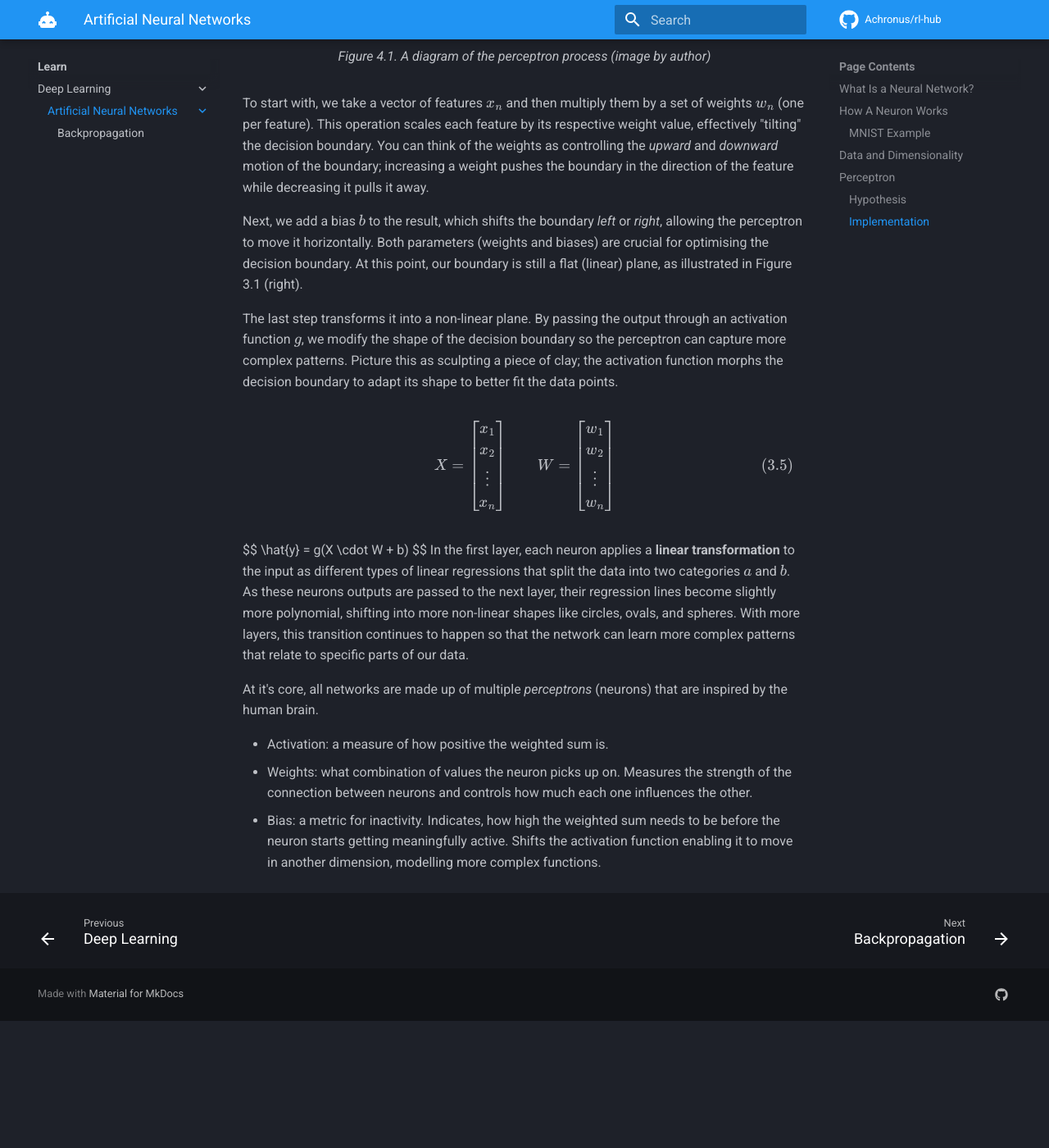
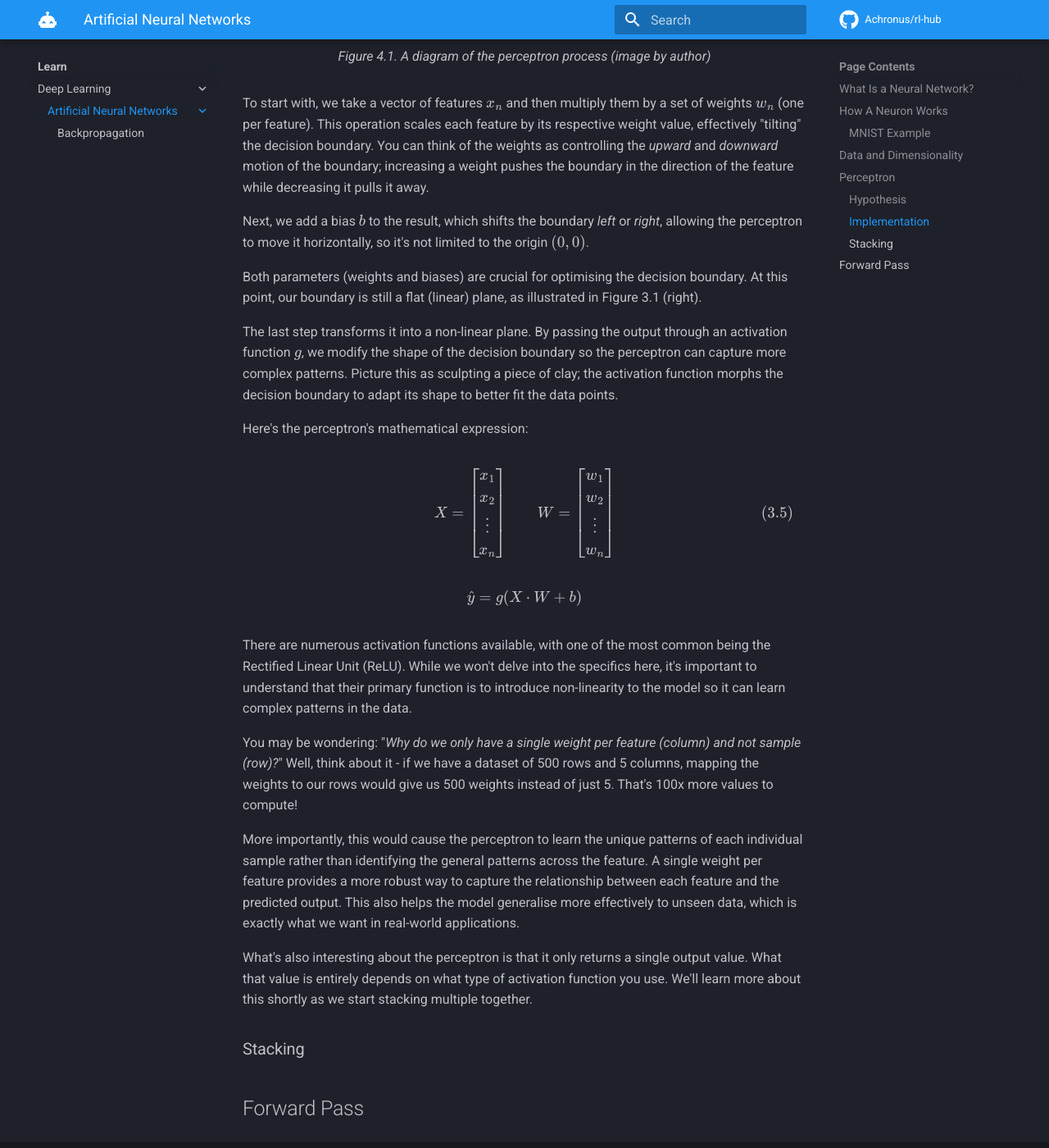
Before and after one commit to Achronus/rl-hub, an MkDocs documentation site: the page built from docs/learn/deep-learning/basics/index.md, in a window 1280 px wide and 1400 px high, scrolled down 8492 px. Shown: the whole window at 82% size. Built offline with MkDocs 1.6.1 and Material for MkDocs 9.7.7, drawn with Linux system fonts in a browser that asks for light colours; comment, search, counter and statistics services are not loaded; before the commit the page ends 9737 px from its top, so only the background shows below that.

Commit message:
Added more content to perceptron implementation section

```diff
--- a/docs/learn/deep-learning/basics/index.md
+++ b/docs/learn/deep-learning/basics/index.md
@@ -199,9 +199,14 @@ What if I told you this is exactly what a perceptron is? It's almost too good to
 
 To start with, we take a vector of features $x_n$ and then multiply them by a set of weights $w_n$ (one per feature). This operation scales each feature by its respective weight value, effectively "tilting" the decision boundary. You can think of the weights as controlling the *upward* and *downward* motion of the boundary; increasing a weight pushes the boundary in the direction of the feature while decreasing it pulls it away.
 
-Next, we add a bias $b$ to the result, which shifts the boundary *left* or *right*, allowing the perceptron to move it horizontally. Both parameters (weights and biases) are crucial for optimising the decision boundary. At this point, our boundary is still a flat (linear) plane, as illustrated in Figure 3.1 (right).
+<!-- UPDATE ME, NEEDS THRESHOLD MENTION -->
+Next, we add a bias $b$ to the result, which shifts the boundary *left* or *right*, allowing the perceptron to move it horizontally, so it's not limited to the origin $(0, 0)$.
+
+Both parameters (weights and biases) are crucial for optimising the decision boundary. At this point, our boundary is still a flat (linear) plane, as illustrated in Figure 3.1 (right).
 
 The last step transforms it into a non-linear plane. By passing the output through an activation function $g$, we modify the shape of the decision boundary so the perceptron can capture more complex patterns. Picture this as sculpting a piece of clay; the activation function morphs the decision boundary to adapt its shape to better fit the data points.
+
+Here's the perceptron's mathematical expression:
 
 $$
 X = \begin{bmatrix}
@@ -222,16 +227,16 @@ $$
 $$
 \hat{y} = g(X \cdot W + b)
 $$
-In the first layer, each neuron applies a **linear transformation** to the input as different types of linear regressions that split the data into two categories $a$ and $b$. As these neurons outputs are passed to the next layer, their regression lines become slightly more polynomial, shifting into more non-linear shapes like circles, ovals, and spheres. With more layers, this transition continues to happen so that the network can learn more complex patterns that relate to specific parts of our data.
 
-<!-- Add diagrams/animations -->
+There are numerous activation functions available, with one of the most common being the Rectified Linear Unit (ReLU). While we won't delve into the specifics here, it's important to understand that their primary function is to introduce non-linearity to the model so it can learn complex patterns in the data.
+
+You may be wondering: "*Why do we only have a single weight per feature (column) and not sample (row)?*" Well, think about it - if we have a dataset of 500 rows and 5 columns, mapping the weights to our rows would give us 500 weights instead of just 5. That's 100x more values to compute!
+
+More importantly, this would cause the perceptron to learn the unique patterns of each individual sample rather than identifying the general patterns across the feature. A single weight per feature provides a more robust way to capture the relationship between each feature and the predicted output. This also helps the model generalise more effectively to unseen data, which is exactly what we want in real-world applications.
+
+What's also interesting about the perceptron is that it only returns a single output value. What that value is entirely depends on what type of activation function you use. We'll learn more about this shortly as we start stacking multiple together.
+
+### Stacking
 
 
-
-At it's core, all networks are made up of multiple *perceptrons* (neurons) that are inspired by the human brain.
-
-<!-- Forward Propagation -->
-
-- Activation: a measure of how positive the weighted sum is.
-- Weights: what combination of values the neuron picks up on. Measures the strength of the connection between neurons and controls how much each one influences the other.
-- Bias: a metric for inactivity. Indicates, how high the weighted sum needs to be before the neuron starts getting meaningfully active. Shifts the activation function enabling it to move in another dimension, modelling more complex functions.
+## Forward Pass
```
